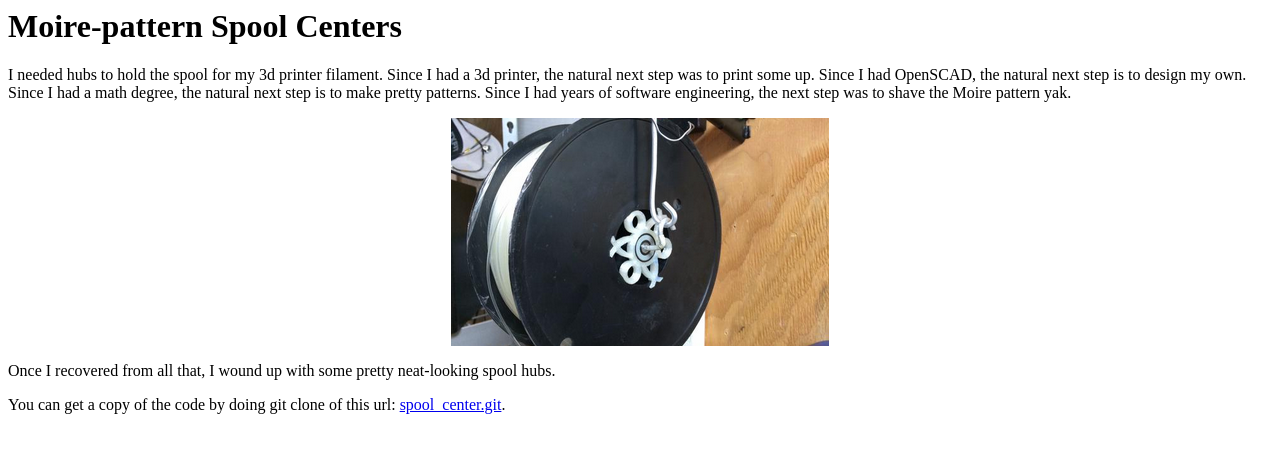
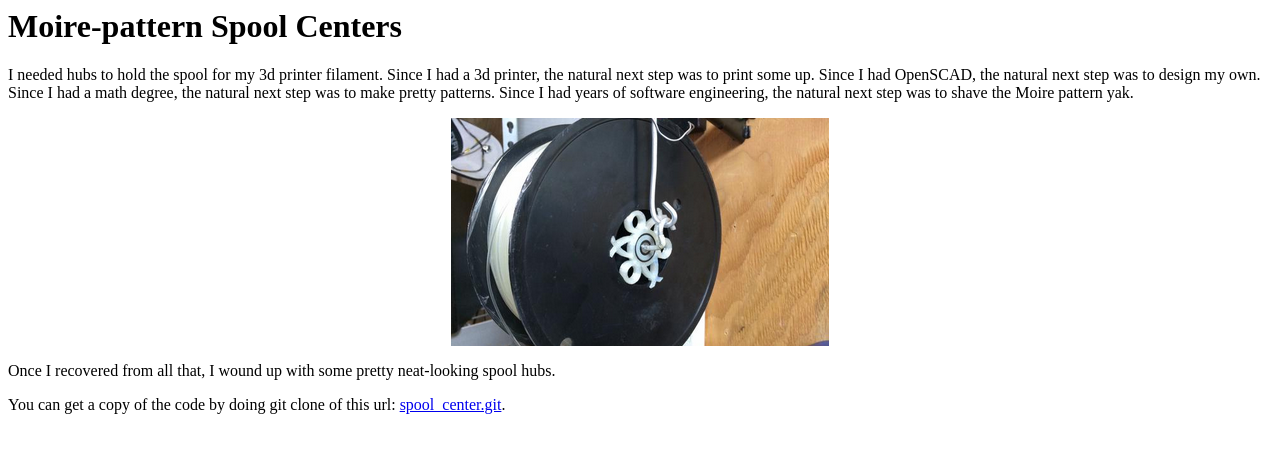
Before and after one commit to jbm9/spool_center, a plain HTML site: page web/index.html in a window 1280 px wide. Drawn offline with Linux system fonts and the light colour scheme.

Commit message:
hompage: copy editing

```diff
--- a/web/index.html
+++ b/web/index.html
@@ -3,7 +3,7 @@
 <h1>Moire-pattern Spool Centers</h1>
 
 
-<p>I needed hubs to hold the spool for my 3d printer filament.  Since I had a 3d printer, the natural next step was to print some up.  Since I had OpenSCAD, the natural next step is to design my own.  Since I had a math degree, the natural next step is to make pretty patterns.  Since I had years of software engineering, the next step was to shave the Moire pattern yak.</p>
+<p>I needed hubs to hold the spool for my 3d printer filament.  Since I had a 3d printer, the natural next step was to print some up.  Since I had OpenSCAD, the natural next step was to design my own.  Since I had a math degree, the natural next step was to make pretty patterns.  Since I had years of software engineering, the natural next step was to shave the Moire pattern yak.</p>
 
 <center><img src="final_product.png"></center>
 <p>Once I recovered from all that, I wound up with some pretty neat-looking spool hubs.</p>
```
